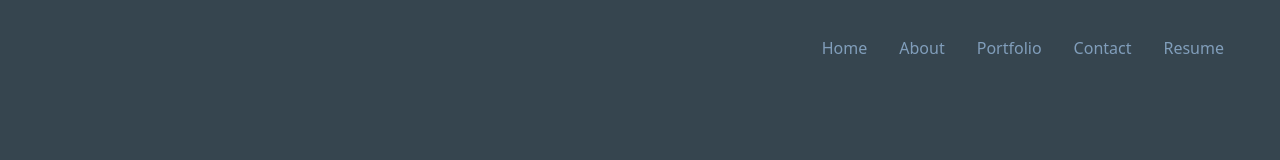
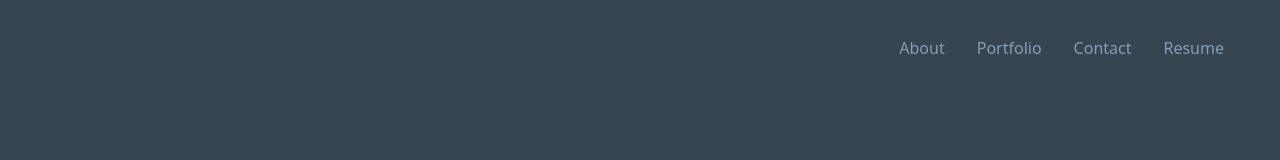
Before and after one commit to Lishakuinkel/My-Portfolio-App-using-React, a React (Create React App) app: page / in a window 1280 px wide. Shown: the top 160 px of the page. Built offline with nearby package versions, Linux system fonts and the light colour scheme.

Commit message:
removed home from navbar to avoid bugs

```diff
--- a/src/App.js
+++ b/src/App.js
@@ -1,6 +1,6 @@
 import React from "react";
 import Layout from '../src/components/Layout'
-import { ToastContainer, toast } from 'react-toastify';
+import { ToastContainer } from 'react-toastify';
 import 'react-toastify/dist/ReactToastify.css';
 
 function App() {
--- a/src/components/Navbar.jsx
+++ b/src/components/Navbar.jsx
@@ -16,7 +16,6 @@ const Navbar = ({handlePageChange}) => {
     <div className='flex justify-between items-center h-24 max-w-[1240px] mx-auto px-5 text-[##f5f5dc]'>
         <h1 className='w-full text-3xl font-bold'></h1>
         <ul className='hidden md:flex  text-[#819ebb]'>
-          <li className='p-4  hover:text-[#cfd9e3]'><a href="/" onClick={()=> handlePageChange('Home')}>Home</a></li>
           <li className='p-4  hover:text-[#cfd9e3]'><a href="#about" onClick={()=> handlePageChange('AboutMe')}>About</a></li>
           <li className='p-4  hover:text-[#cfd9e3]'><a href="#portfolio" onClick={()=> handlePageChange('Portfolio')}>Portfolio</a></li>
           <li className='p-4  hover:text-[#cfd9e3]'><a href="#contact" onClick={()=> handlePageChange('ContactMe')}>Contact</a></li>
```
